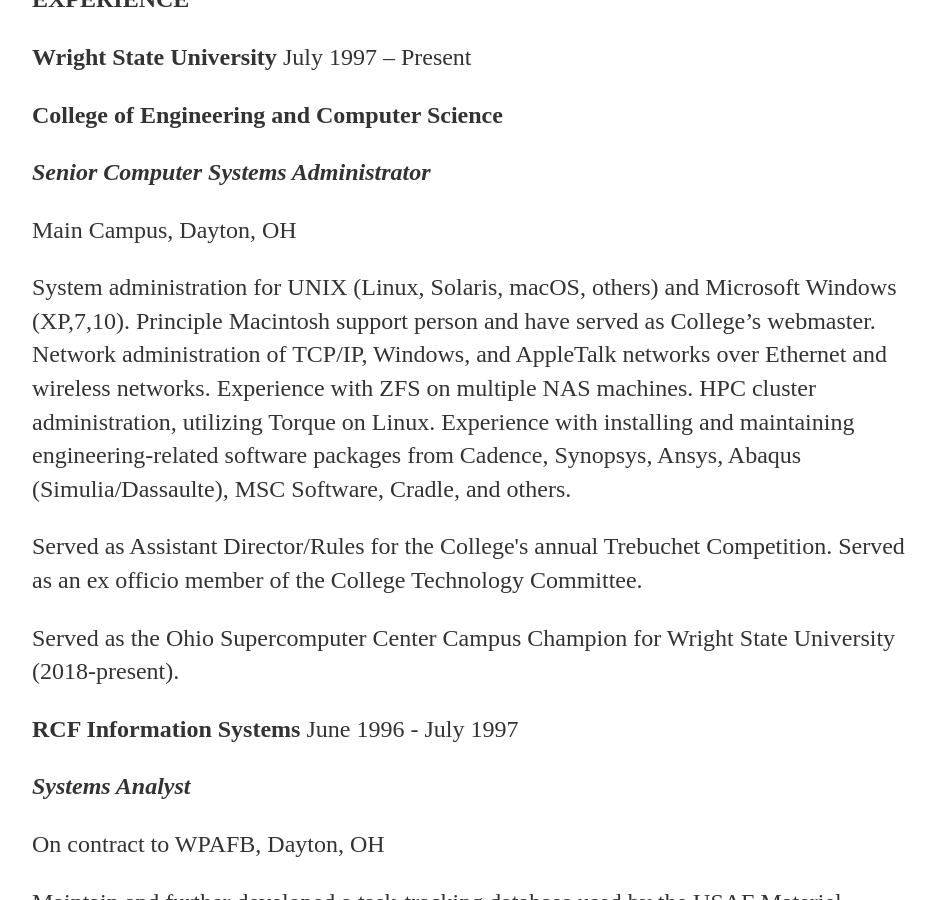
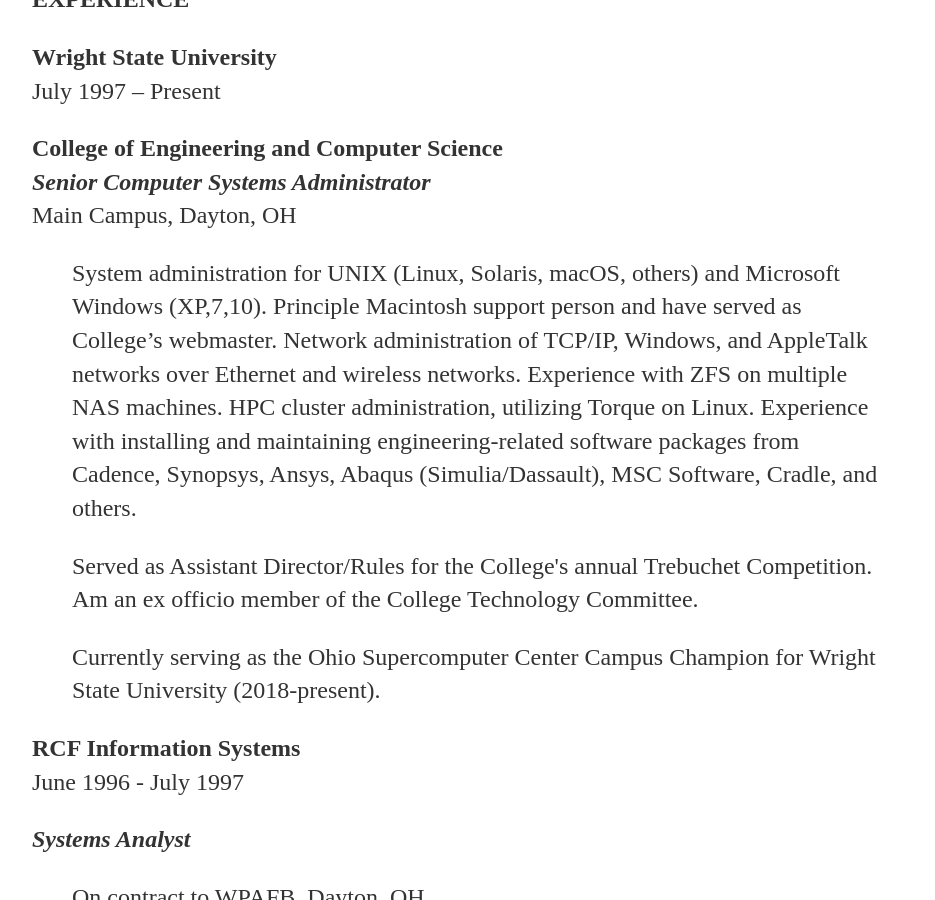
Before and after one commit to mrvanhorn/mrvanhorn.github.io, a Jekyll site: the page built from cv/index.html, in a window 1280 px wide and 900 px high, scrolled down 251 px. Shown: the whole window, without its empty margins (160-1095 px from the left). Built offline with Jekyll 4.4.1, drawn with Linux system fonts in a browser that asks for light colours.

Commit message:
Update index.html

```diff
--- a/cv/index.html
+++ b/cv/index.html
@@ -7,19 +7,16 @@
     <strong>EXPERIENCE</strong>
 </p>
 <p>
-    <strong>Wright State University</strong>
+    <strong>Wright State University</strong><br>
     July 1997 – Present
 </p>
 <p>
-    <strong>College of Engineering and Computer Science</strong>
-</p>
-<p>
-    <strong> <em>Senior Computer Systems Administrator</em></strong>
-</p>
-<p>
+    <strong>College of Engineering and Computer Science</strong><br>
+    <strong> <em>Senior Computer Systems Administrator</em></strong><br>
     Main Campus, Dayton, OH
 </p>
-<p>
+<blockquote>
+    <p>
     System administration for UNIX (Linux, Solaris, macOS, others) and
     Microsoft Windows (XP,7,10). Principle Macintosh support person and have served as College’s webmaster.
     Network administration of TCP/IP, Windows, and
@@ -27,24 +24,26 @@
     on multiple NAS machines. HPC cluster administration, utilizing Torque on
     Linux. Experience with installing and maintaining engineering-related
     software packages from Cadence, Synopsys, Ansys, Abaqus
-    (Simulia/Dassaulte), MSC Software, Cradle, and others.
+    (Simulia/Dassault), MSC Software, Cradle, and others.
 </p>
 <p>
     Served as Assistant Director/Rules for the College's annual Trebuchet
-    Competition. Served as an ex officio member of the College Technology
+    Competition. Am an ex officio member of the College Technology
     Committee.
 </p>
 <p>
-    Served as the Ohio Supercomputer Center Campus Champion for Wright State
+    Currently serving as the Ohio Supercomputer Center Campus Champion for Wright State
     University (2018-present).
 </p>
+</blockquote>
 <p>
-    <strong>RCF Information Systems</strong>
+    <strong>RCF Information Systems</strong><br>
     June 1996 - July 1997
 </p>
 <p>
     <strong><em>Systems Analyst</em></strong>
 </p>
+<blockquote>
 <p>
     On contract to WPAFB, Dayton, OH
 </p>
@@ -56,6 +55,7 @@
     Instituted and maintained a customer support web site for users and
     administrators of the database.
 </p>
+</blockquote>
 <p>
     <strong>EDUCATION</strong>
 </p>
@@ -63,25 +63,15 @@
     <strong></strong>
 </p>
 <p>
-    <strong> </strong>
-    M.S. Computer Science, in progress
-</p>
-<p>
+    M.S. Computer Science, in progress<br>
     Wright State University
 </p>
 <p>
-    <strong></strong>
-</p>
-<p>
-    MBA, 2006
-</p>
-<p>
+    MBA, 2006<br>
     Wright State University
 </p>
 <p>
-    B.S. Computer Science, 1996
-</p>
-<p>
+    B.S. Computer Science, 1996<br>
     Wright State University, cum laude
 </p>
 <strong>
```
